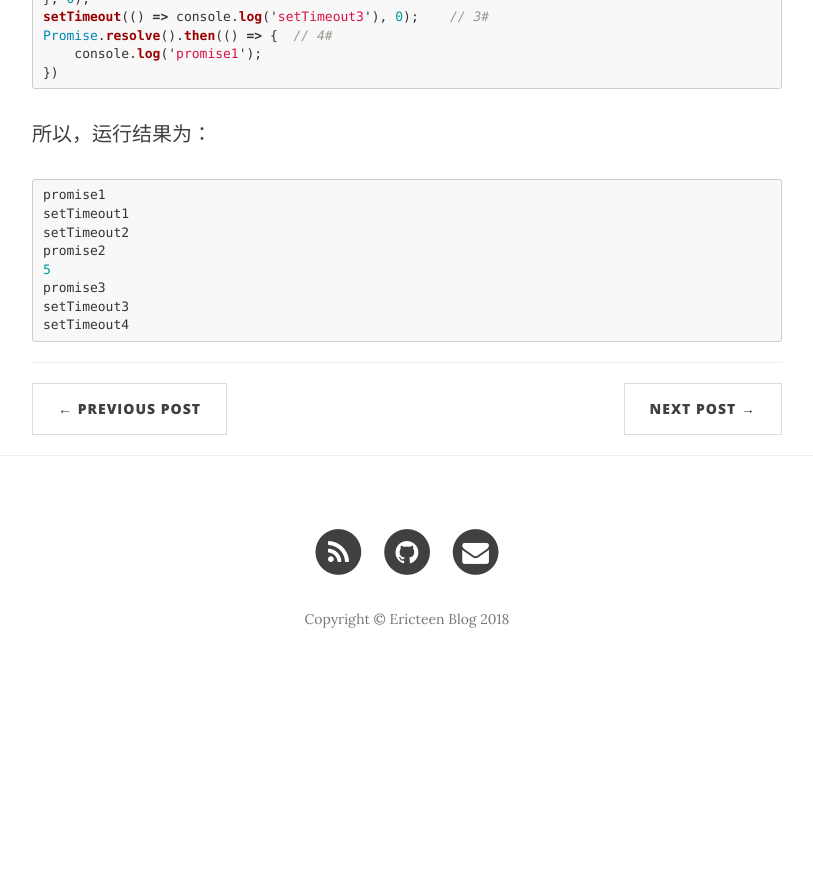
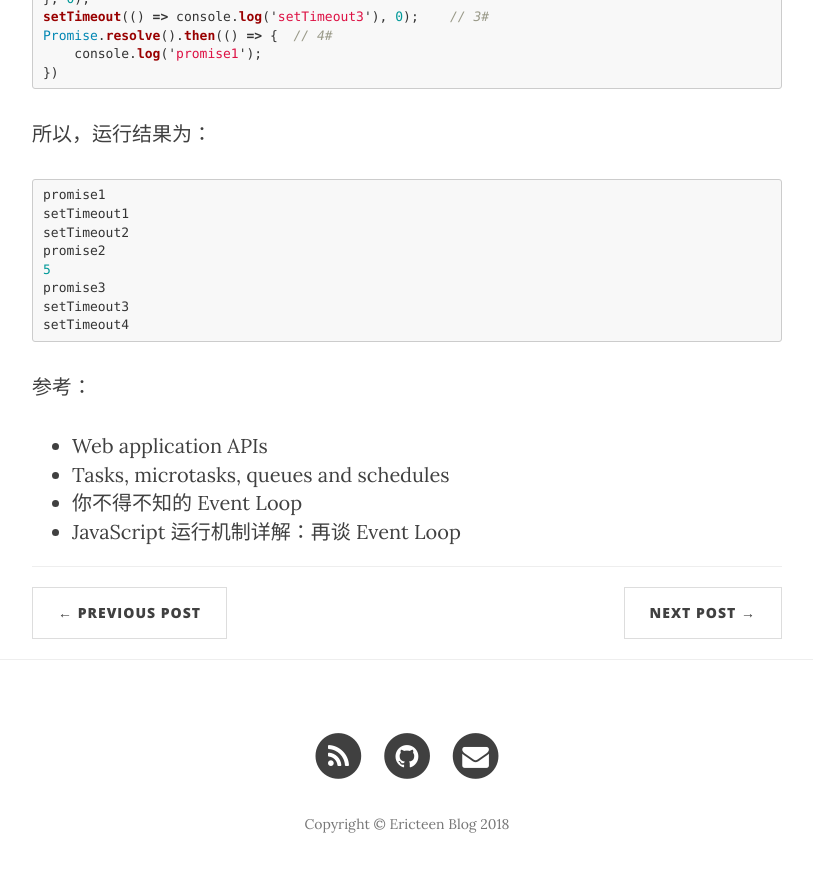
Before and after one commit to Ericteen/ericteen.github.io, a Jekyll site: the page built from _posts/2018-3-10-event-loop.md, in a window 1280 px wide and 900 px high, scrolled down 4684 px. Shown: the top 872 px of the window, without its empty margins (233-1046 px from the left). Built offline with Jekyll 4.4.1, drawn with Linux system fonts in a browser that asks for light colours; nearby versions of some CDN libraries; before the commit the page ends 5379 px from its top, so only the background shows below that.

Commit message:
添加参考

````diff
--- a/_posts/2018-3-10-event-loop.md
+++ b/_posts/2018-3-10-event-loop.md
@@ -121,3 +121,10 @@ promise3
 setTimeout3
 setTimeout4
 ```
+
+参考：
+
+- [Web application APIs](https://www.w3.org/TR/html5/webappapis.html#event-loops)
+- [Tasks, microtasks, queues and schedules](https://jakearchibald.com/2015/tasks-microtasks-queues-and-schedules/)
+- [你不得不知的 Event Loop](https://juejin.im/post/5aa88faf6fb9a028ca52a96f)
+- [JavaScript 运行机制详解：再谈 Event Loop](http://www.ruanyifeng.com/blog/2014/10/event-loop.html)
````
